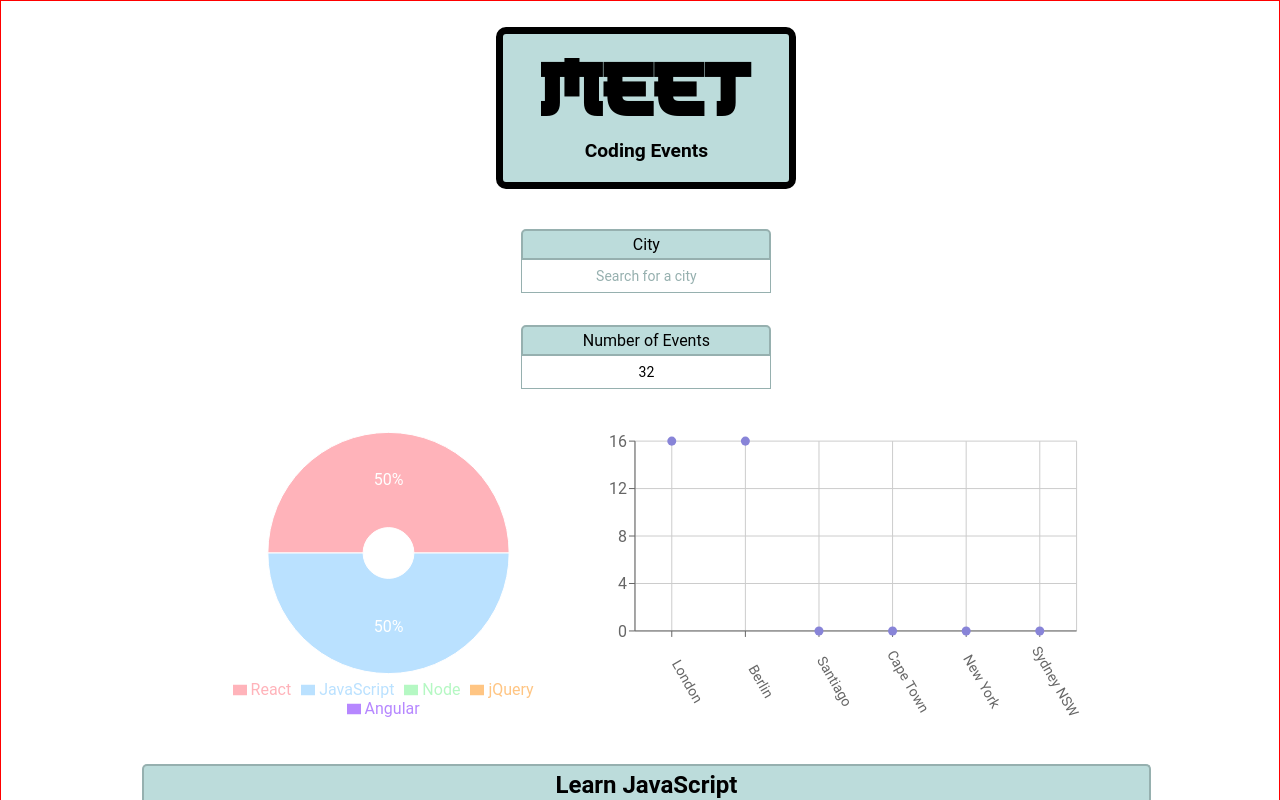
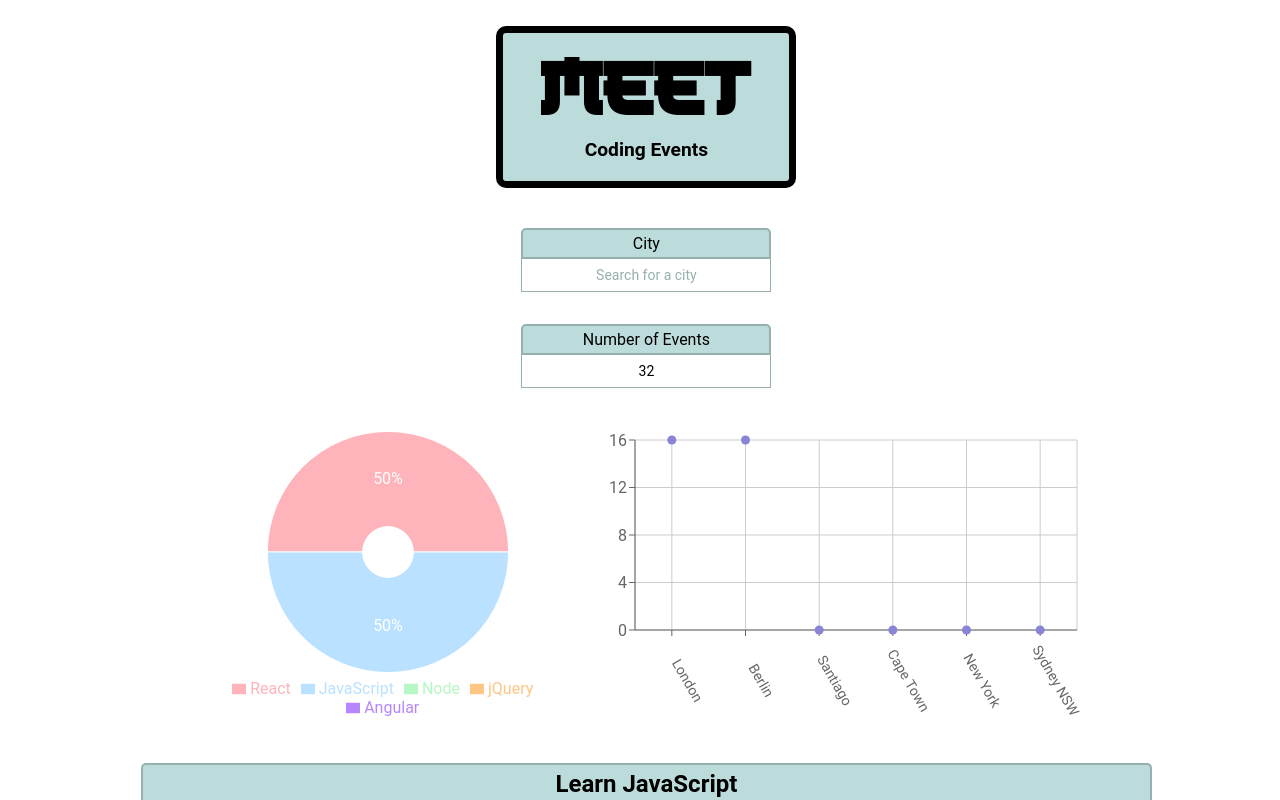
Before and after one commit to TK1893/meet, a React (Create React App) app: page / in a window 1280 px wide. Shown: the top 800 px of the page. Built offline with nearby package versions, Linux system fonts and the light colour scheme; what atatus-spa would draw is missing.

Commit message:
Update Meet App Ex.4-10

```diff
--- a/src/App.scss
+++ b/src/App.scss
@@ -24,7 +24,6 @@ $help-border-2: 1px solid orange;
   * {
     box-sizing: border-box;
   }
-  border: $help-border;
   display: grid;
   grid-template-columns: 1fr;
   text-align: center;
```
